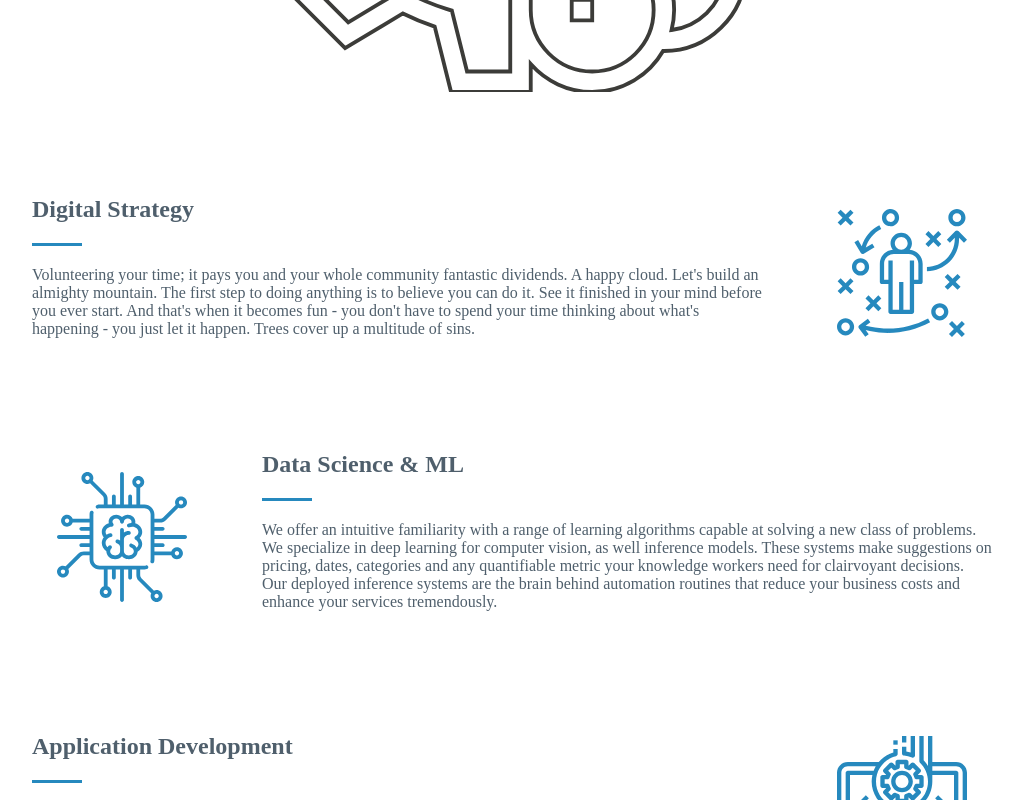
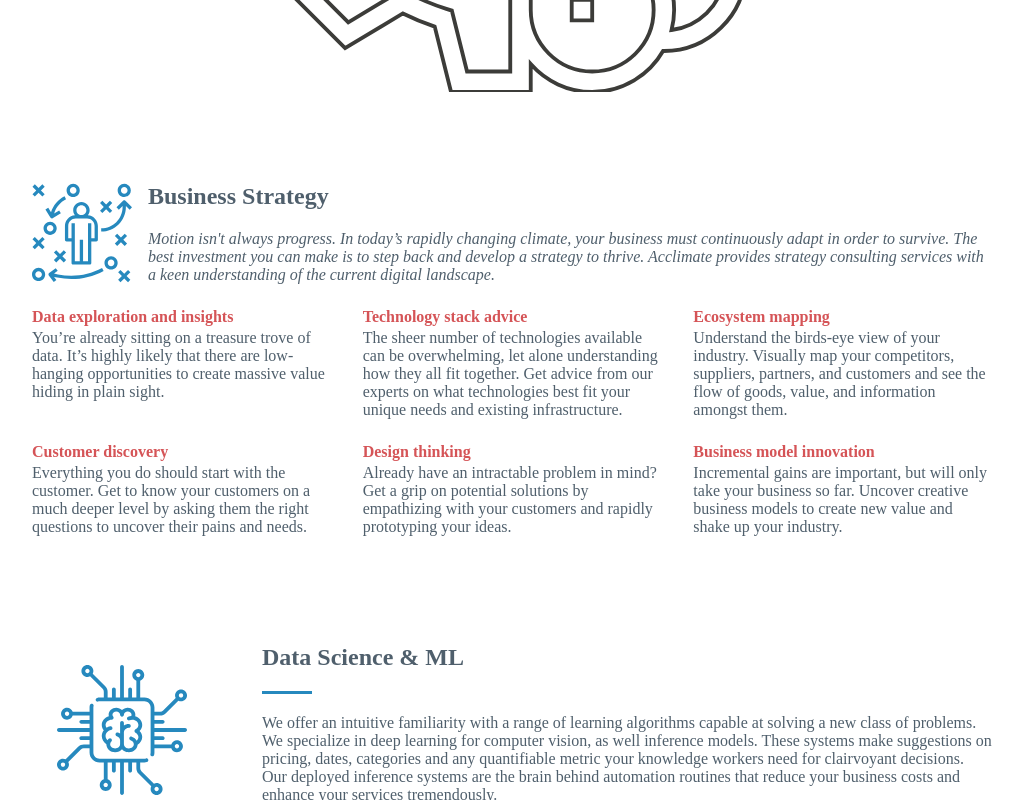
Before and after one commit to andwilson/acclimate.io, a Gatsby site: page /services in a window 1280 px wide. Shown: the part 601-1401 px from the top of the page, without its empty margins (128-1151 px from the left). Built offline with nearby package versions, Linux system fonts and the light colour scheme; Gatsby itself is replaced by a stand-in of ours.

Commit message:
Created new components for services section, and added copy to the business strategy service

```diff
--- a/src/pages/services.js
+++ b/src/pages/services.js
@@ -1,5 +1,6 @@
 import React from "react";
 import Helmet from "react-helmet";
+import styled from "styled-components";
 
 import { colors } from "../styles/theme";
 
@@ -18,12 +19,47 @@ const HorizontalAccentLeft = HorizontalAccent.extend`
   margin: 20px 0;
 `;
 
+const ServiceHeaderContainer = styled.div`
+  display: flex;
+  margin-bottom: 1.5em
+  > svg {
+    flex: 0 0 100px;
+    height: 100px;
+    width: 100px;
+    fill: ${colors.primary};
+    margin-right: 1em;
+  }
+  > div {
+    flex: 1 1;
+    > h2 {
+    }
+    > p {
+      font-style: italic;
+      margin: 0;
+    }
+  }
+`;
+
+const ServiceItemContainer = styled.div`
+  display: flex;
+  flex-wrap: wrap;
+  margin: 0 -1em;
+`;
+
+const ServiceItem = styled.div`
+  flex: 1 0 250px;
+  h4 {
+    color: ${colors.secondary};
+    margin: 0 0 0.2em 0;
+  }
+  margin: 0 1em 1.5em 1em;
+`;
+
 export default () => (
   <div>
     <Helmet>
       <title>Acclimate | Services</title>
     </Helmet>
-
     <PageHeader>
       <div>
         <h1>
@@ -38,24 +74,61 @@ export default () => (
     </PageHeader>
     <a name="content" />
     <SectionWrapper backgroundColor={colors.white} fontColor={colors.dark}>
-      <AlternatingSection>
-        <div>
+      <div>
+        <ServiceHeaderContainer>
           <StrategySVG />
-        </div>
-        <div>
-          <h2>Digital Strategy</h2>
-          <HorizontalAccentLeft />
-          <p>
-            Volunteering your time; it pays you and your whole community
-            fantastic dividends. A happy cloud. Let's build an almighty
-            mountain. The first step to doing anything is to believe you can do
-            it. See it finished in your mind before you ever start. And that's
-            when it becomes fun - you don't have to spend your time thinking
-            about what's happening - you just let it happen. Trees cover up a
-            multitude of sins.
-          </p>
-        </div>
-      </AlternatingSection>
+          <div>
+            <h2>Business Strategy</h2>
+            <p>
+              Motion isn't always progress. In today’s rapidly changing climate,
+              your business must continuously adapt in order to survive. The
+              best investment you can make is to step back and develop a
+              strategy to thrive. Acclimate provides strategy consulting
+              services with a keen understanding of the current digital
+              landscape.
+            </p>
+          </div>
+        </ServiceHeaderContainer>
+        <ServiceItemContainer>
+          <ServiceItem>
+            <h4>Data exploration and insights</h4>You’re already sitting on
+            a treasure trove of data. It’s highly likely that there are
+            low-hanging opportunities to create massive value hiding in plain
+            sight.
+          </ServiceItem>
+          <ServiceItem>
+            <h4>Technology stack advice</h4>
+            The sheer number of technologies available can be overwhelming, let
+            alone understanding how they all fit together. Get advice from our
+            experts on what technologies best fit your unique needs and existing
+            infrastructure.
+          </ServiceItem>
+          <ServiceItem>
+            <h4>Ecosystem mapping</h4>
+            Understand the birds-eye view of your industry. Visually map your
+            competitors, suppliers, partners, and customers and see the flow of
+            goods, value, and information amongst them.
+          </ServiceItem>
+          <ServiceItem>
+            <h4>Customer discovery</h4>
+            Everything you do should start with the customer. Get to know your
+            customers on a much deeper level by asking them the right questions
+            to uncover their pains and needs.
+          </ServiceItem>
+          <ServiceItem>
+            <h4>Design thinking</h4>
+            Already have an intractable problem in mind? Get a grip on potential
+            solutions by empathizing with your customers and rapidly prototyping
+            your ideas.
+          </ServiceItem>
+          <ServiceItem>
+            <h4>Business model innovation</h4>
+            Incremental gains are important, but will only take your business so
+            far. Uncover creative business models to create new value and shake
+            up your industry.
+          </ServiceItem>
+        </ServiceItemContainer>
+      </div>
       <AlternatingSection>
         <div>
           <MachinelearningSVG />
--- a/src/styles/base.css
+++ b/src/styles/base.css
@@ -3,6 +3,7 @@ body {
   font-family: open sans;
   background-color: #222220;
   font-weight: 200;
+  line-height: 1.2em;
 }
 
 h1,
@@ -12,7 +13,3 @@ h4,
 h5 {
   font-family: open sans;
 }
-
-p {
-  line-height: 1.3em;
-}
```
